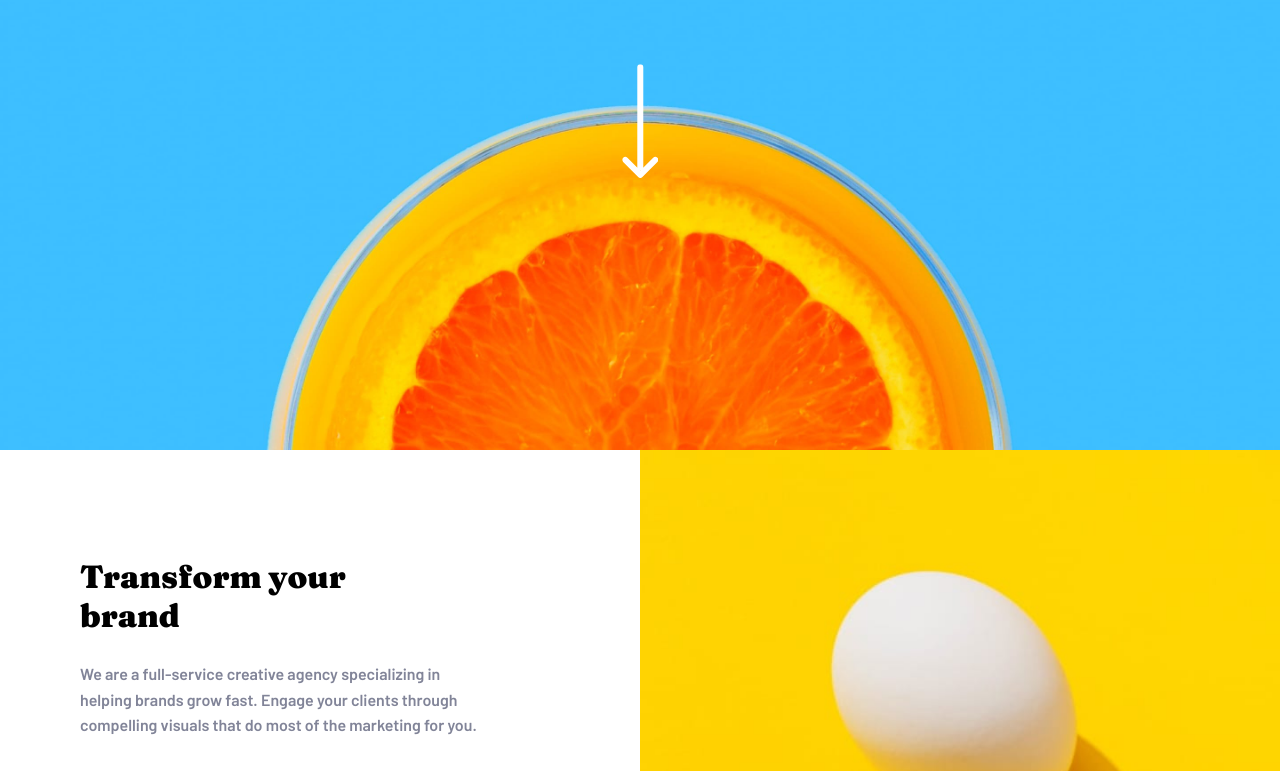
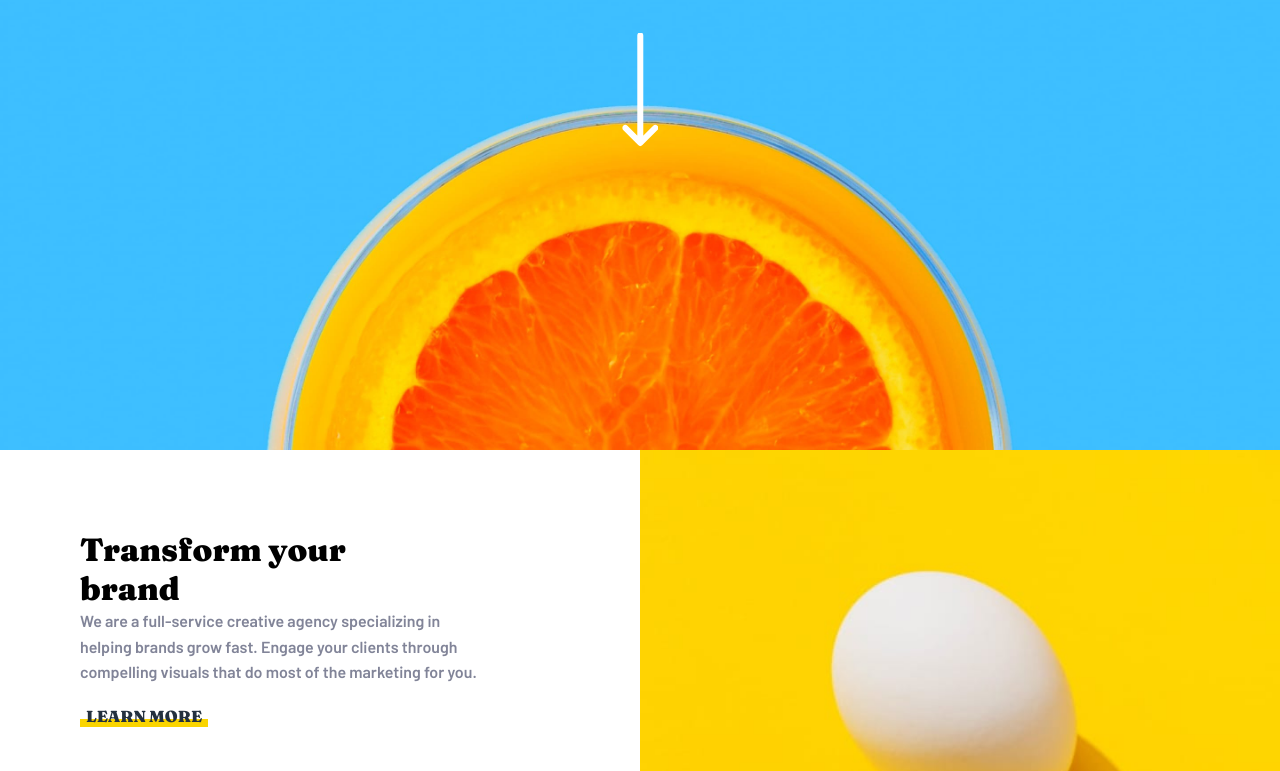
Before and after one commit to daibeat/sunnyside-agency, a plain HTML site: page index.html in a window 1280 px wide. Shown: the part 261-1032 px from the top of the page. Drawn offline with nearby package versions, Linux system fonts and the light colour scheme.

Commit message:
added css reset

```diff
--- a/css/styles.css
+++ b/css/styles.css
@@ -1,11 +1,33 @@
-:root {
-  --primary-color: black;
-}
-
-* {
+/*CSS reset- Box sizing rules */
+*,
+*::before,
+*::after {
   box-sizing: border-box;
 }
 
+/* Remove default padding */
+ul[class],
+ol[class] {
+  padding: 0;
+}
+
+/* Remove default margin */
+body,
+h1,
+h2,
+h3,
+h4,
+p,
+ul[class],
+ol[class],
+li,
+figure,
+figcaption,
+blockquote,
+dl,
+dd {
+  margin: 0;
+}
 /* Header section */
 
 body {
@@ -305,7 +327,7 @@ footer a {
 
 /* Media querie mobile ///////////////////////////////////*/
 
-@media screen and (max-width: 1440px) {
+@media screen and (max-width: 1640px) {
   .ham,
   .container-img-mob,
   .container-mob,
@@ -421,7 +443,7 @@ footer a {
   }
 
   .menu_show {
-      left: 4rem;
+    left: 4rem;
   }
 
   .transform-content-mob,
```
